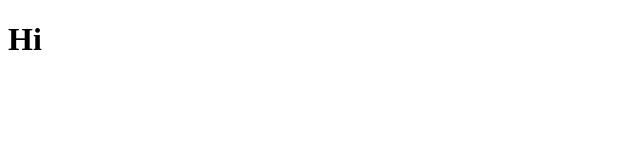
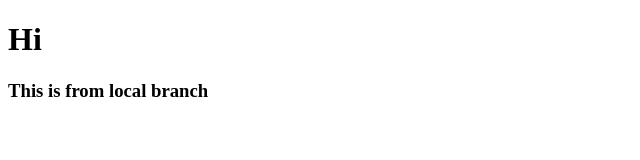
Before and after one commit to ram003prasath/Java, a plain HTML site: page index.html in a window 1280 px wide. Shown: the whole page, without its empty margins (0-640 px from the left). Drawn offline with Linux system fonts and the light colour scheme.

Commit message:
Modified in local branch

```diff
--- a/index.html
+++ b/index.html
@@ -7,5 +7,6 @@
 </head>
 <body>
     <h1>Hi</h1>
+    <h3>This is from local branch</h3>
 </body>
 </html>
```
